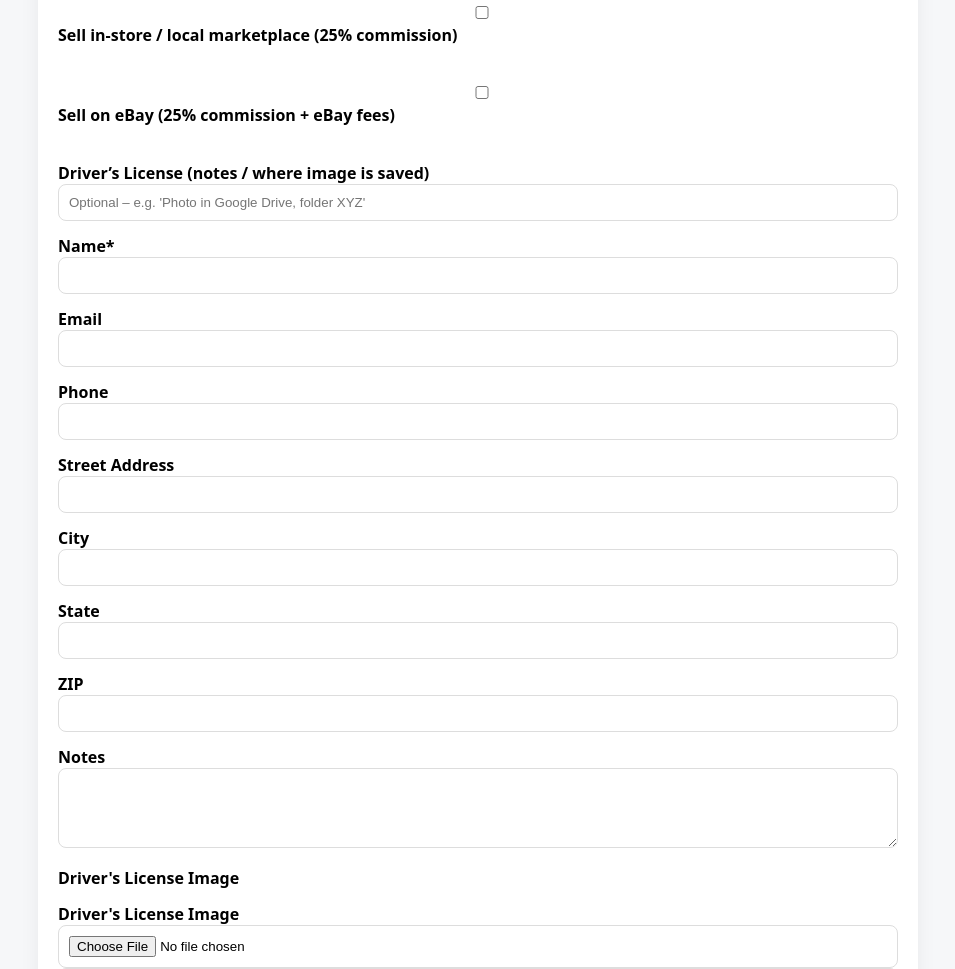
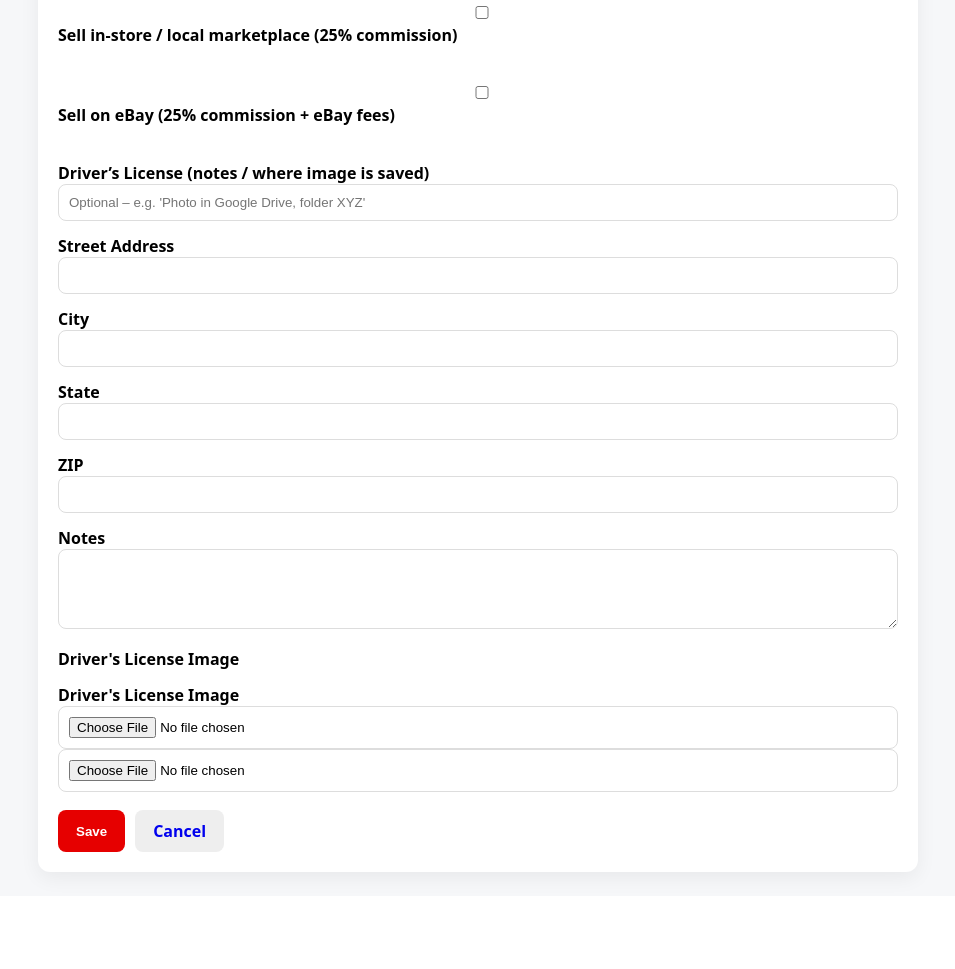
Before and after one commit to kernjason4460-cyber/flashbidz_consignment_app, a Python web app: template flashbidz_consignment_app/templates/consignor_form.html in a window 1280 px wide. Shown: the part 691-1660 px from the top of the page, without its empty margins (162-1117 px from the left). After the commit the page ends 1575 px from the top, so only its background shows below. Run offline with Jinja, Linux system fonts and the light colour scheme; the template is opened without the code that fills it, so the values that code supplies are empty.

Commit message:
Update consignor_form.html

```diff
--- a/flashbidz_consignment_app/templates/consignor_form.html
+++ b/flashbidz_consignment_app/templates/consignor_form.html
@@ -92,23 +92,6 @@
         placeholder="Optional – e.g. 'Photo in Google Drive, folder XYZ'"
         value="{{ consignor.license_image if consignor else '' }}"
       />
-<div class="form-row">
-    <label for="name">Name*</label>
-    <input type="text" name="name" id="name"
-           value="{{ consignor.name if consignor else '' }}" required>
-</div>
-
-<div class="form-row">
-    <label for="email">Email</label>
-    <input type="email" name="email" id="email"
-           value="{{ consignor.email if consignor else '' }}">
-</div>
-
-<div class="form-row">
-    <label for="phone">Phone</label>
-    <input type="text" name="phone" id="phone"
-           value="{{ consignor.phone if consignor else '' }}">
-</div>
 
 <!-- NEW: Address fields -->
 <div class="form-row">
```
